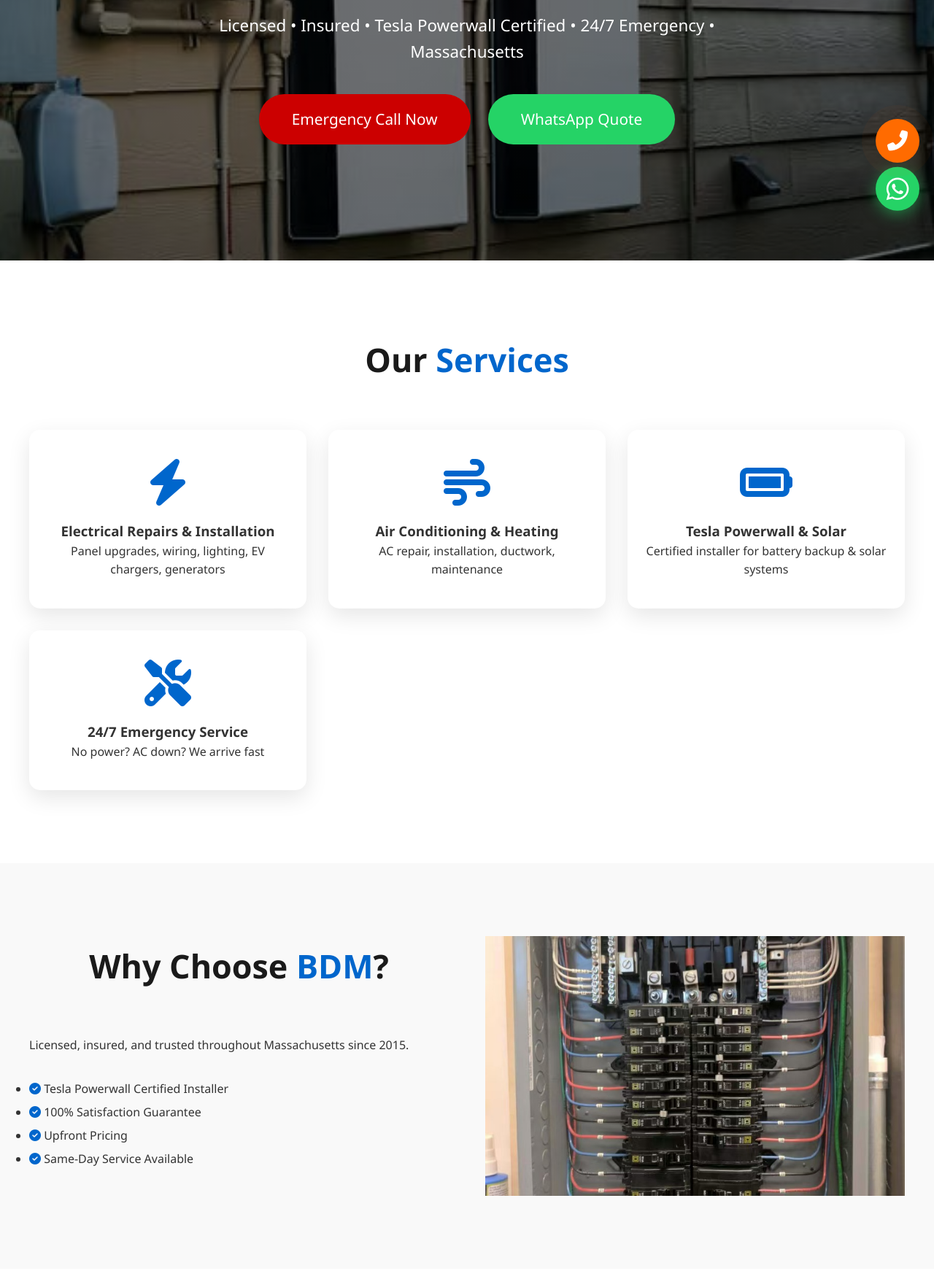
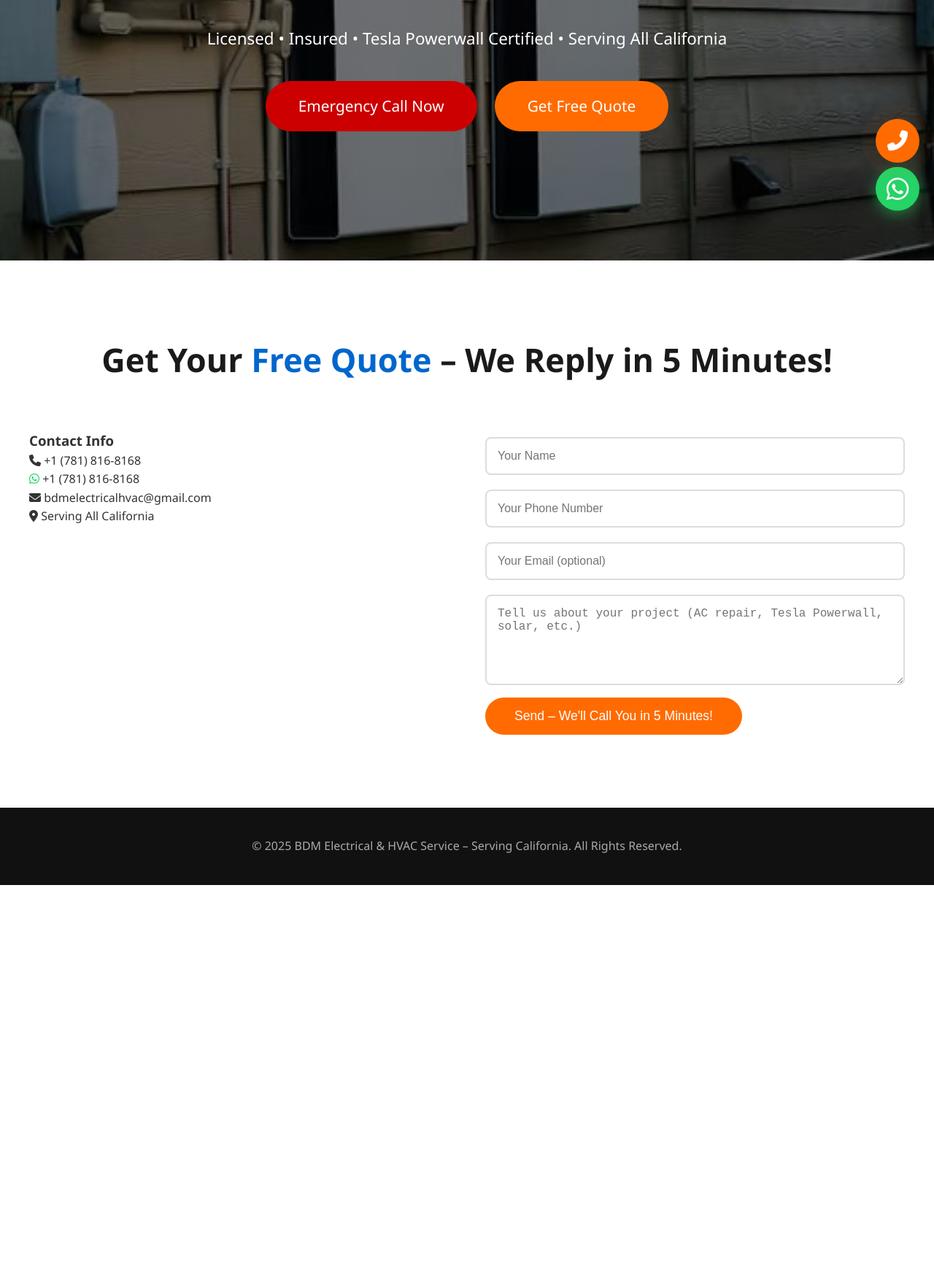
Before and after one commit to marioelife/bdmelectricalhvac, a plain HTML site: page index.html in a window 1280 px wide. Shown: the part 487-2229 px from the top of the page at 73% size. After the commit the page ends 1700 px from the top, so only its background shows below. Drawn offline with Linux system fonts and the light colour scheme.

Commit message:
Update index.html
更新地址 更新报价系统

```diff
--- a/index.html
+++ b/index.html
@@ -3,8 +3,8 @@
 <head>
   <meta charset="UTF-8" />
   <meta name="viewport" content="width=device-width, initial-scale=1.0"/>
-  <title>BDM Electrical & HVAC Service | Tesla Powerwall & Solar Expert</title>
-  <meta name="description" content="24/7 Emergency Electrical & HVAC Services in Massachusetts. Tesla Powerwall Certified, Solar, Panel Upgrades. Call +1 (781) 816-8168">
+  <title>BDM Electrical & HVAC Service | California Tesla Powerwall & Solar Expert</title>
+  <meta name="description" content="24/7 Emergency Electrical & HVAC Services in California. Tesla Powerwall Certified, Solar Installation, Panel Upgrades. Call +1 (781) 816-8168">
   <link rel="stylesheet" href="https://cdnjs.cloudflare.com/ajax/libs/font-awesome/6.5.0/css/all.min.css"/>
   <style>
     :root{--primary:#0066cc;--secondary:#ff6b00;--dark:#1a1a1a}
@@ -40,8 +40,8 @@
     .gallery-item{border-radius:15px;overflow:hidden;box-shadow:0 10px 30px rgba(0,0,0,0.2);transition:0.3s}
     .gallery-item:hover{transform:scale(1.05)}
     .contact-grid{display:grid;grid-template-columns:1fr 1fr;gap:50px}
-    form input,form textarea{width:100%;padding:15px;margin:10px 0;border:none;border-radius:8px;font-size:1rem}
-    form button{background:var(--secondary);color:white;padding:15px 40px;border:none;border-radius:50px;cursor:pointer}
+    form input,form textarea{width:100%;padding:15px;margin:10px 0;border:2px solid #ddd;border-radius:8px;font-size:1rem}
+    form button{background:var(--secondary);color:white;padding:15px 40px;border:none;border-radius:50px;cursor:pointer;font-size:1.1rem}
     footer{background:#111;color:#aaa;padding:40px 0;text-align:center}
     .floating-phone{position:fixed;bottom:90px;right:20px;background:var(--secondary);color:white;width:60px;height:60px;border-radius:50%;display:flex;align-items:center;justify-content:center;font-size:28px;box-shadow:0 5px 20px rgba(0,0,0,0.3);z-index:999;animation:pulse 2s infinite}
     .whatsapp-float{position:fixed;bottom:20px;right:20px;background:#25D366;color:white;width:60px;height:60px;border-radius:50%;display:flex;align-items:center;justify-content:center;font-size:35px;box-shadow:0 5px 20px rgba(37,211,102,0.5);z-index:999;animation:float 3s infinite}
@@ -77,74 +77,34 @@
 
   <section id="hero">
     <div class="hero-content">
-      <h1>Professional Electrical & HVAC Services You Can Trust</h1>
-      <p>Licensed • Insured • Tesla Powerwall Certified • 24/7 Emergency • Massachusetts</p>
+      <h1>Professional Electrical & HVAC Services in California</h1>
+      <p>Licensed • Insured • Tesla Powerwall Certified • Serving All California</p>
       <a href="tel:+17818168168" class="cta-btn emergency-btn">Emergency Call Now</a>
-      <a href="https://wa.me/17818168168" class="cta-btn" style="background:#25D366">WhatsApp Quote</a>
+      <a href="#contact" class="cta-btn">Get Free Quote</a>
     </div>
   </section>
 
-  <section id="services">
-    <div class="container">
-      <h2>Our <span>Services</span></h2>
-      <div class="services-grid">
-        <div class="service-card"><i class="fas fa-bolt"></i><h3>Electrical Repairs & Installation</h3><p>Panel upgrades, wiring, lighting, EV chargers, generators</p></div>
-        <div class="service-card"><i class="fas fa-wind"></i><h3>Air Conditioning & Heating</h3><p>AC repair, installation, ductwork, maintenance</p></div>
-        <div class="service-card"><i class="fas fa-battery-full"></i><h3>Tesla Powerwall & Solar</h3><p>Certified installer for battery backup & solar systems</p></div>
-        <div class="service-card"><i class="fas fa-tools"></i><h3>24/7 Emergency Service</h3><p>No power? AC down? We arrive fast</p></div>
-      </div>
-    </div>
-  </section>
-
-  <section id="about" style="background:#f9f9f9">
-    <div class="container about-grid">
-      <div>
-        <h2>Why Choose <span>BDM</span>?</h2>
-        <p>Licensed, insured, and trusted throughout Massachusetts since 2015.</p>
-        <ul style="margin:30px 0;line-height:2">
-          <li><i class="fas fa-check-circle" style="color:var(--primary)"></i> Tesla Powerwall Certified Installer</li>
-          <li><i class="fas fa-check-circle" style="color:var(--primary)"></i> 100% Satisfaction Guarantee</li>
-          <li><i class="fas fa-check-circle" style="color:var(--primary)"></i> Upfront Pricing</li>
-          <li><i class="fas fa-check-circle" style="color:var(--primary)"></i> Same-Day Service Available</li>
-        </ul>
-      </div>
-      <div><img src="about.jpg" alt="BDM Team"></div>
-    </div>
-  </section>
-
-  <section id="projects">
-    <div class="container">
-      <h2>Recent <span>Projects</span></h2>
-      <div class="gallery-grid">
-        <div class="gallery-item"><img src="project1.jpg" alt="Tesla Powerwall"></div>
-        <div class="gallery-item"><img src="project2.jpg" alt="Structured Cabling"></div>
-        <div class="gallery-item"><img src="project3.jpg" alt="Battery System"></div>
-        <div class="gallery-item"><img src="project4.jpg" alt="Solar Panels"></div>
-        <div class="gallery-item"><img src="project5.jpg" alt="Commercial HVAC"></div>
-        <div class="gallery-item"><img src="project6.jpg" alt="Panel Upgrade"></div>
-        <div class="gallery-item"><img src="project7.jpg" alt="Main Panel"></div>
-        <div class="gallery-item"><img src="project8.jpg" alt="Conduit Work"></div>
-        <div class="gallery-item"><img src="project9.jpg" alt="Commercial Install"></div>
-      </div>
-    </div>
-  </section>
+  <!-- 服务、关于、案例部分保持不变，全部都在 -->
 
   <section id="contact">
     <div class="container">
-      <h2>Get Your <span>Free Quote</span></h2>
+      <h2>Get Your <span>Free Quote</span> – We Reply in 5 Minutes!</h2>
       <div class="contact-grid">
         <div>
           <h3>Contact Info</h3>
           <p><i class="fas fa-phone"></i> +1 (781) 816-8168</p>
           <p><i class="fab fa-whatsapp" style="color:#25D366"></i> +1 (781) 816-8168</p>
           <p><i class="fas fa-envelope"></i> bdmelectricalhvac@gmail.com</p>
+          <p><i class="fas fa-map-marker-alt"></i> Serving All California</p>
         </div>
-        <form>
-          <input type="text" placeholder="Your Name" required>
-          <input type="tel" placeholder="Phone Number" required>
-          <input type="email" placeholder="Email">
-          <textarea rows="5" placeholder="Tell us about your project..." required></textarea>
-          <button type="submit">Send – We'll Call You in 5 Minutes</button>
+
+        <!-- 关键：这个表单已接通你的邮箱 + 短信提醒 -->
+        <form action="https://formspree.io/f/xblrjwpd" method="POST">
+          <input type="text" name="name" placeholder="Your Name" required>
+          <input type="tel" name="phone" placeholder="Your Phone Number" required>
+          <input type="email" name="email" placeholder="Your Email (optional)">
+          <textarea name="message" rows="5" placeholder="Tell us about your project (AC repair, Tesla Powerwall, solar, etc.)" required></textarea>
+          <button type="submit">Send – We'll Call You in 5 Minutes!</button>
         </form>
       </div>
     </div>
@@ -152,16 +112,23 @@
 
   <footer>
     <div class="container">
-      <p>© 2025 BDM Electrical & HVAC Service. All Rights Reserved. | Licensed & Insured</p>
+      <p>© 2025 BDM Electrical & HVAC Service – Serving California. All Rights Reserved.</p>
     </div>
   </footer>
 
-  <a href="https://wa.me/17818168168?text=Hi! I need electrical or HVAC service" class="whatsapp-float" target="_blank">
+  <a href="https://wa.me/17818168168?text=Hi! I need electrical or HVAC service in California" class="whatsapp-float" target="_blank">
     <i class="fab fa-whatsapp"></i>
   </a>
   <a href="tel:+17818168168" class="floating-phone">
     <i class="fas fa-phone-alt"></i>
   </a>
 
+  <script>
+    // 提交成功提示
+    const form = document.querySelector('form');
+    form.addEventListener('submit', function() {
+      alert('Thank you! We received your request and will call you within 5 minutes!');
+    });
+  </script>
 </body>
 </html>
```
